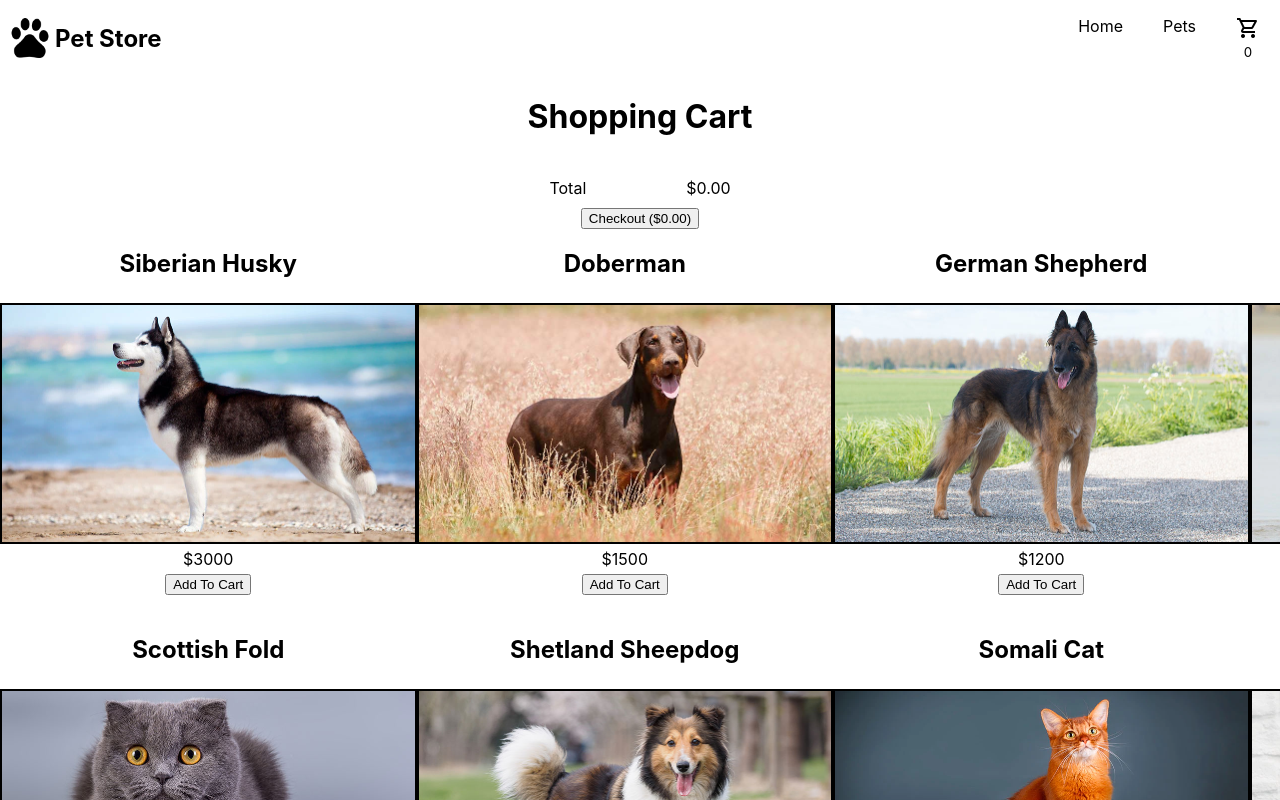
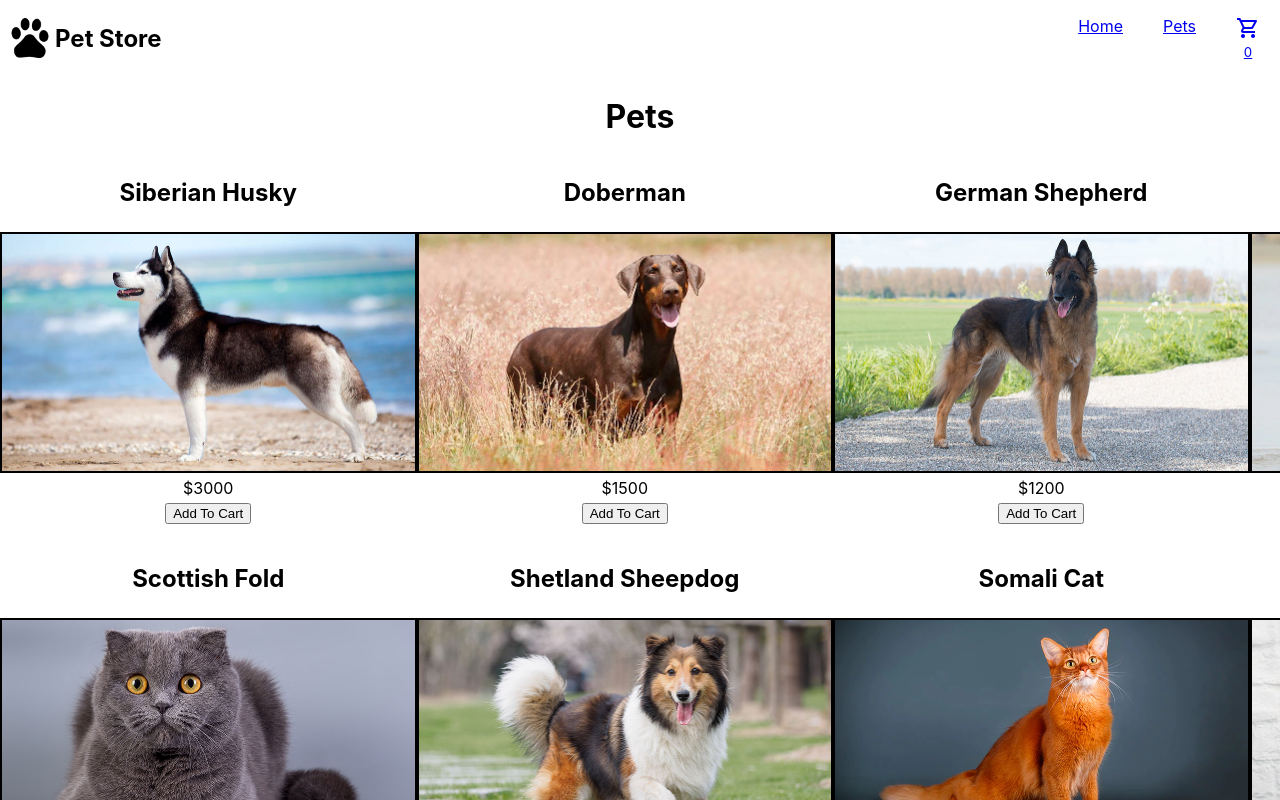
Before and after one commit to joshuaobare/shopping-cart, a React (Create React App) app: page /pets in a window 1280 px wide. Shown: the top 800 px of the page. Built offline with nearby package versions, Linux system fonts and the light colour scheme.

Commit message:
router links setup

```diff
--- a/src/App.js
+++ b/src/App.js
@@ -5,7 +5,7 @@ import Navbar from "./components/Navbar"
 import Homepage from "./components/Homepage"
 import CartItem from "./components/CartItem"
 import Cart from "./components/Cart"
-import {BrowserRouter as Router , Switch, Route} from "react-router-dom"
+import {BrowserRouter as Router , Routes, Route} from "react-router-dom"
 import Pets from "./components/Pets"
 
 function App() {
@@ -88,25 +88,23 @@ function App() {
 
   },[cart])
 
-
-
-
-
-
-
-
-
   return (
     <Router>
       <div className="App">
         <Navbar items ={itemCount}/>
+        <Routes>
+          <Route path = "/" exact element = {<Homepage />} />
+          <Route path = "/cart" element = {
             <Cart data = {cart}
                   addCartCount= {addCartCount}
                   reduceCartCount = {reduceCartCount}
                   price = {price}
+            />}
           />
+          <Route path = "/pets" element = {<Pets addToCart={addToCart}/>} />
+        </Routes>
 
-      <Pets addToCart={addToCart}/>
+
 
         {/*<Homepage />*/}
       </div>
--- a/src/components/Homepage.js
+++ b/src/components/Homepage.js
@@ -1,3 +1,5 @@
+import {Link} from "react-router-dom"
+
 export default function Homepage() {
     return (
         <div className="homepage">
@@ -5,7 +7,10 @@ export default function Homepage() {
             <main>
                 <h1>Welcome to Pet Store</h1>
                 <div>No Friends? Buy A Friend</div>
-                <button>Shop Now</button>
+                <Link to = "/pets">
+                    <button>Shop Now</button>
+                </Link>
+
             </main>
         </div>
     )
--- a/src/components/Navbar.js
+++ b/src/components/Navbar.js
@@ -1,4 +1,5 @@
 import Paw from "../pets/PawPrint.png"
+import {Link} from "react-router-dom"
 
 export default function Navbar(props) {
     return (
@@ -8,12 +9,19 @@ export default function Navbar(props) {
                 <h1 className="">Pet Store</h1>
             </div>
             <ul>
+                <Link to = "/">
                     <li>Home</li>
+                </Link>
+                <Link to = "/pets">
                     <li>Pets</li>
+                </Link>
+                <Link to = "/cart">
                     <li>
                         <span className="material-symbols-outlined">shopping_cart</span>
                         <span className="item-count">{props.items}</span>
                     </li>
+                </Link>
+
             </ul>
         </nav>
     )
--- a/src/components/Pets.js
+++ b/src/components/Pets.js
@@ -19,8 +19,13 @@ export default function Pets(props) {
        })
 
     return (
-        <div className="card-grid">
-            {cards}
+        <div className="pets">
+            <h1>Pets</h1>
+            <div className="card-grid">
+                {cards}
+            </div>
         </div>
+
+
     )
 }
--- a/src/index.css
+++ b/src/index.css
@@ -125,3 +125,13 @@ nav>ul>li {
   align-items: center;
   gap: 100px;
 }
+.pets {
+  display: flex;
+  flex-direction: column;
+  justify-content: center;
+  align-content: center;
+}
+
+.pets > h1 {
+  text-align: center;
+}
```
Lines whose indentation alone changed are shown as unchanged.
